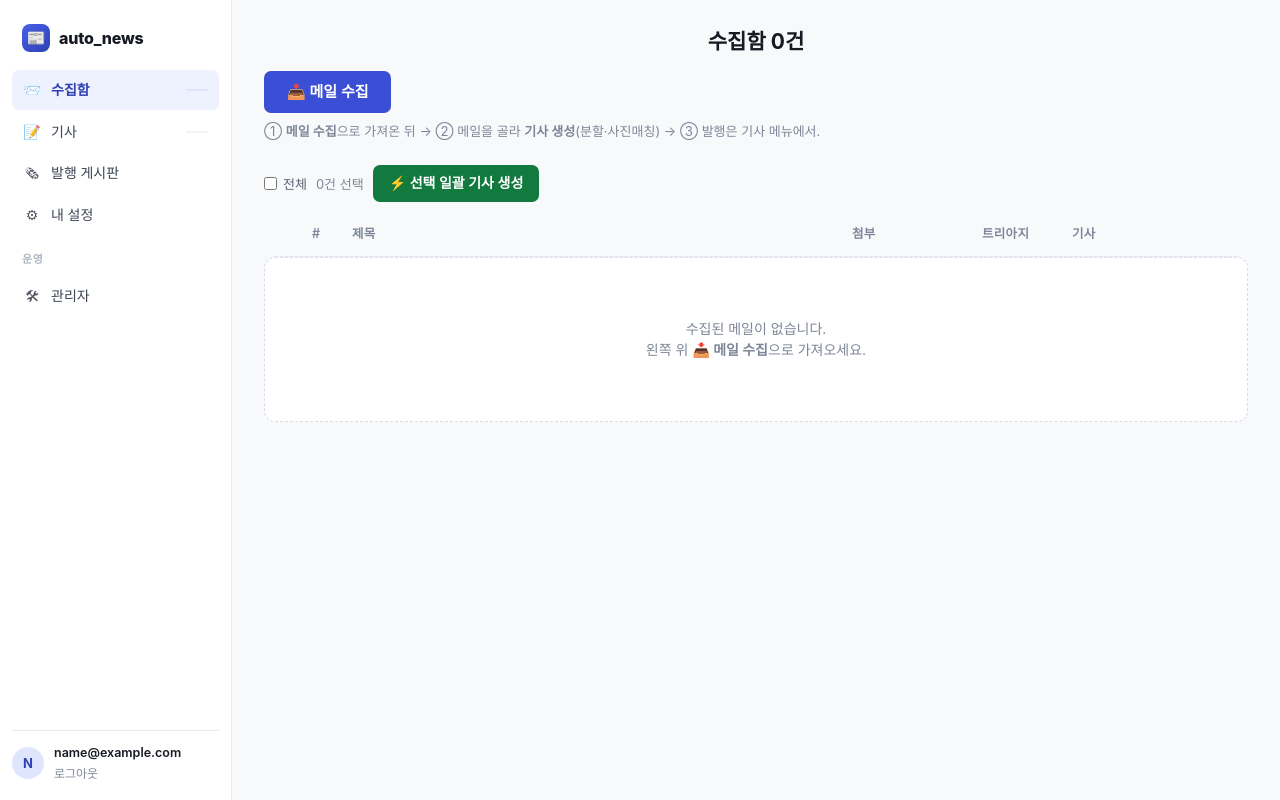
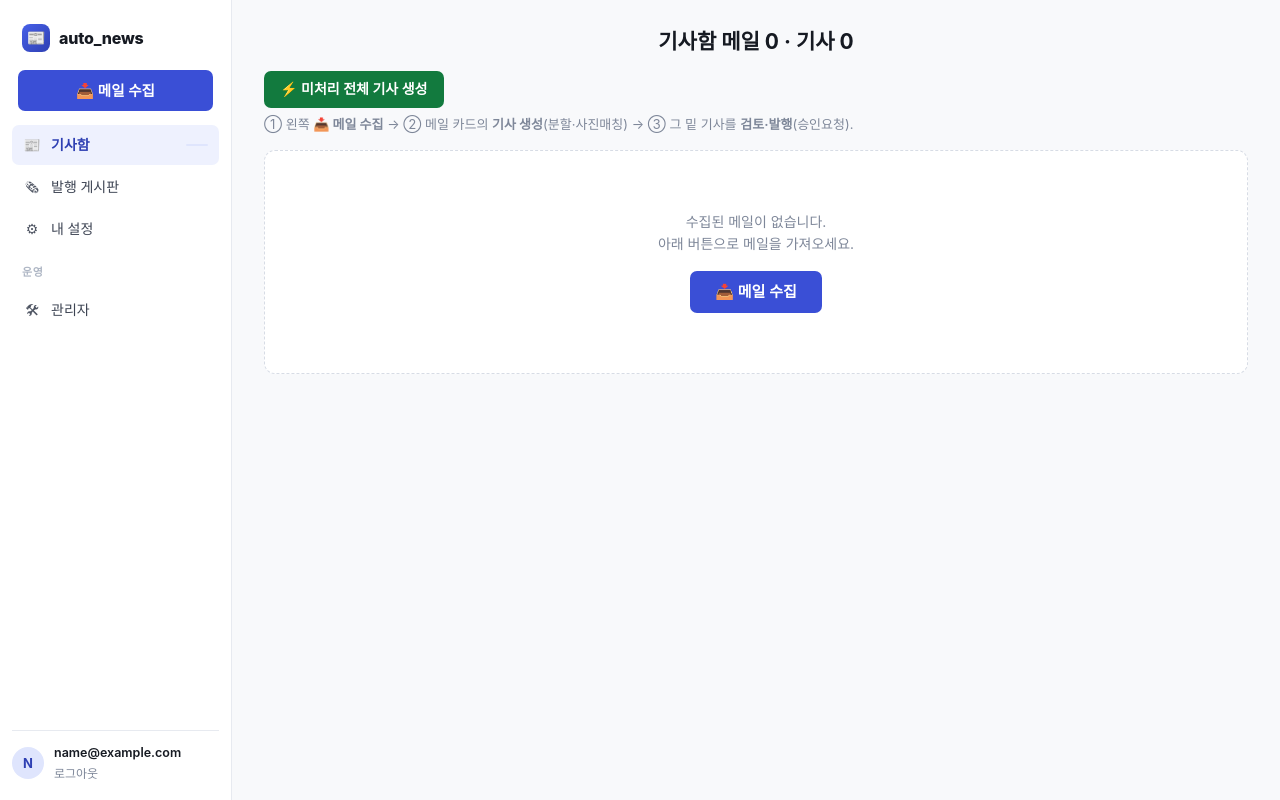
Before and after one commit to scorbito/AutoNews, a FastAPI app: page /inbox in a window 1280 px wide. Run offline with FastAPI, Linux system fonts and the light colour scheme; the visitor is signed in with stand-in values (Sample User, id 1); lists and menus that the app fills with data are empty; some libraries are stand-ins or nearby versions; some web fonts are replaced.

Commit message:
수집함+기사 → '기사함' 통합 + 수집 안정화 + 생성중 표시
UI 통합:
- 수집함/기사 → 기사함 한 페이지(/inbox): 메일 카드 + 그 밑 생성 기사
- 선택 충돌 해결: 생성=메일 버튼 / 검토·발행=카드 내 기사
- 메일 수집 버튼을 사이드바 상단(파랑)으로 이동, 빈 상태에도 수집 버튼
- '미처리 전체 기사 생성' 추가, 사이드바 단일 메뉴 + 개수
- 기사 상세 저장·검토·발행 한 줄 정렬(form 속성)
- CSS 캐시 버스팅(app.css?v=mtime)

수집 안정화(버그픽스):
- 저장소 키 ASCII 안전화(@/한글 → _) — Supabase InvalidKey(400) 해결
- 첨부 1건 실패해도 나머지 계속(메시지별 try/except) — '1건만 수집' 해결

생성중 표시:
- jobs.target(처리중 메시지 id) 마이그레이션
- 생성/재생성 클릭 즉시 + 새로고침 후에도 해당 카드 '⟳ 생성중…' 표시

기타: scripts/reset_messages.py(개발용 테넌트 초기화)

Co-Authored-By: Claude Opus 4.8 <noreply@anthropic.com>

```diff
--- /dev/null
+++ b/db/migrate_jobs_target.sql
@@ -0,0 +1,2 @@
+-- 작업이 처리 중인 대상 메시지 id 목록(쉼표) — 기사함에서 '생성중' 카드 표시용
+ALTER TABLE jobs ADD COLUMN IF NOT EXISTS target TEXT DEFAULT '';
--- a/db/schema_postgres.sql
+++ b/db/schema_postgres.sql
@@ -170,6 +170,7 @@ CREATE TABLE jobs (
   total       INTEGER NOT NULL DEFAULT 0,
   done        INTEGER NOT NULL DEFAULT 0,
   message     TEXT DEFAULT '',
+  target      TEXT DEFAULT '',                 -- 처리 중인 메시지 id 목록(쉼표) — '생성중' 표시용
   created_at  TIMESTAMPTZ DEFAULT now(),
   updated_at  TIMESTAMPTZ DEFAULT now()
 );
--- a/src/aute_news/pipeline.py
+++ b/src/aute_news/pipeline.py
@@ -24,7 +24,9 @@ _DOC_FORMATS = ("hwp", "hwpx", "pdf", "docx", "doc")
 
 
 def _safe(s: str) -> str:
-    return "".join(c if c.isalnum() or c in "._-" else "_" for c in (s or ""))[:80]
+    # 저장소 키용 ASCII-안전(한글/@ 등은 '_'). isalnum()은 한글도 True라 ASCII로 한정.
+    return "".join(c if (c.isascii() and (c.isalnum() or c in "._-")) else "_"
+                   for c in (s or ""))[:80] or "file"
 
 
 def _mode() -> str:
--- a/src/aute_news/web/app.py
+++ b/src/aute_news/web/app.py
@@ -45,6 +45,17 @@ def _nav_counts(request: Request) -> dict:
 
 
 templates.env.globals["nav_counts"] = _nav_counts
+
+
+def _static_ver() -> str:
+    """app.css 수정시각 → 캐시 버스팅 버전(브라우저가 옛 CSS 캐시하는 문제 방지)."""
+    try:
+        return str(int((BASE / "static" / "app.css").stat().st_mtime))
+    except OSError:
+        return "1"
+
+
+templates.env.globals["static_ver"] = _static_ver()
 
 STATUS_LABEL = {None: "미생성", "draft": "초안", "reviewed": "검토완료", "published": "발행됨"}
 ASTATUS = {None: "-", "split": "분할됨", "drafted": "초안",
@@ -284,17 +295,9 @@ def _group_by_email(arts: list) -> list:
 
 
 @app.get("/", response_class=HTMLResponse)
-def index(request: Request, status: str = "all"):
-    t = _tenant(request)
-    conn = db.connect()
-    arts = db.list_all_articles(conn, status, tenant_id=t)
-    counts = db.article_status_counts(conn, tenant_id=t)
-    conn.close()
-    return templates.TemplateResponse(
-        request, "articles.html",
-        {"groups": _group_by_email(arts), "total": len(arts),
-         "astatus": ASTATUS, "filters": AFILTERS, "counts": counts,
-         "active": status, "cats": CATEGORY_CODES, "email": request.session.get("email")})
+def index(request: Request):
+    # 수집함+기사 통합 → 기사함(/inbox) 하나로
+    return RedirectResponse("/inbox", status_code=303)
 
 
 @app.post("/articles/bulk")
@@ -310,18 +313,31 @@ def articles_bulk(request: Request, action: str = Form(...),
         for aid in ids:
             publish_article(conn, aid, tenant_id=t)
     conn.close()
-    return RedirectResponse("/", status_code=303)
+    return RedirectResponse("/inbox", status_code=303)
 
 
 @app.get("/inbox", response_class=HTMLResponse)
 def inbox(request: Request, msg: str = ""):
-    """수집함 — 수집된 메일을 하나씩 골라 기사 생성(처리)."""
+    """기사함 — 수집 메일 + 그 메일이 생성한 기사를 한 화면에."""
     t = _tenant(request)
     conn = db.connect()
     msgs = db.list_messages(conn, tenant_id=t)
+    arts = db.list_all_articles(conn, "all", tenant_id=t)
+    active = db.active_job(conn, t)
     conn.close()
+    # 현재 처리 중인 메시지 id(있으면 그 카드 버튼을 '생성중'으로)
+    processing_ids = set()
+    if active and active["kind"] == "process" and active["target"]:
+        processing_ids = {int(x) for x in active["target"].split(",") if x.strip().isdigit()}
+    by_msg: dict = {}
+    for a in arts:
+        by_msg.setdefault(a["email_id"], []).append(a)
+    for m in msgs:
+        m["articles"] = by_msg.get(m["id"], [])
     return templates.TemplateResponse(
-        request, "inbox.html", {"msgs": msgs, "msg": msg})
+        request, "inbox.html",
+        {"msgs": msgs, "msg": msg, "total_arts": len(arts), "processing_ids": processing_ids,
+         "astatus": ASTATUS, "cats": CATEGORY_CODES})
 
 
 @app.get("/messages/{message_id}", response_class=HTMLResponse)
@@ -387,14 +403,15 @@ def _run_process(ids: list[int], tenant_id: int, job_id: int) -> None:
         conn.close()
 
 
-def _start_job(request: Request, kind: str, total: int, message: str):
+def _start_job(request: Request, kind: str, total: int, message: str, target: str = ""):
     """진행 중 작업이 있으면 막고, 없으면 job 생성. (job_id, busy) 반환."""
     t = _tenant(request)
     conn = db.connect()
     if db.active_job(conn, t):
         conn.close()
         return None, True
-    job_id = db.create_job(conn, t, request.session.get("user_id"), kind, total=total, message=message)
+    job_id = db.create_job(conn, t, request.session.get("user_id"), kind,
+                           total=total, message=message, target=target)
     conn.close()
     return job_id, False
 
@@ -415,7 +432,8 @@ def messages_bulk_process(request: Request, background: BackgroundTasks,
     """선택한 메일들을 백그라운드로 일괄 기사 생성."""
     if not ids:
         return RedirectResponse("/inbox", status_code=303)
-    job_id, busy = _start_job(request, "process", len(ids), "기사 생성 준비 중…")
+    job_id, busy = _start_job(request, "process", len(ids), "기사 생성 준비 중…",
+                              target=",".join(str(i) for i in ids))
     if busy:
         return RedirectResponse("/inbox?msg=이미 처리 중인 작업이 있습니다", status_code=303)
     background.add_task(_run_process, list(ids), _tenant(request), job_id)
@@ -425,10 +443,34 @@ def messages_bulk_process(request: Request, background: BackgroundTasks,
 @app.post("/messages/{message_id}/process")
 def message_process(request: Request, message_id: int, background: BackgroundTasks):
     """메일 1건을 백그라운드로 처리."""
-    job_id, busy = _start_job(request, "process", 1, "기사 생성 중…")
+    job_id, busy = _start_job(request, "process", 1, "기사 생성 중…", target=str(message_id))
     if busy:
         return RedirectResponse("/inbox?msg=이미 처리 중인 작업이 있습니다", status_code=303)
     background.add_task(_run_process, [message_id], _tenant(request), job_id)
+    return RedirectResponse("/inbox", status_code=303)
+
+
+@app.post("/messages/process-all")
+def messages_process_all(request: Request, background: BackgroundTasks):
+    """아직 기사 안 만든 메일 전체를 백그라운드로 일괄 생성."""
+    t = _tenant(request)
+    conn = db.connect()
+    rows = conn.execute(
+        """SELECT m.id FROM messages m WHERE m.tenant_id=? AND NOT EXISTS (
+               SELECT 1 FROM articles ar JOIN attachments a ON a.id=ar.attachment_id
+               WHERE a.message_pk=m.id) ORDER BY m.id""", (t,)).fetchall()
+    ids = [r["id"] for r in rows]
+    if not ids:
+        conn.close()
+        return RedirectResponse("/inbox?msg=처리할 미처리 메일이 없습니다", status_code=303)
+    if db.active_job(conn, t):
+        conn.close()
+        return RedirectResponse("/inbox?msg=이미 처리 중인 작업이 있습니다", status_code=303)
+    job_id = db.create_job(conn, t, request.session.get("user_id"), "process",
+                           total=len(ids), message="미처리 메일 기사 생성 준비 중…",
+                           target=",".join(str(i) for i in ids))
+    conn.close()
+    background.add_task(_run_process, ids, t, job_id)
     return RedirectResponse("/inbox", status_code=303)
 
 
--- a/src/aute_news/web/static/app.css
+++ b/src/aute_news/web/static/app.css
@@ -64,6 +64,8 @@ h1,h2,h3,h4 { color: var(--gray-900); line-height: 1.3; }
   width: 28px; height: 28px; border-radius: 8px; display: grid; place-items: center;
   background: linear-gradient(135deg, var(--brand-500), var(--brand-700)); color:#fff; font-size:15px;
 }
+.sidebar .collect { margin: 4px 6px 10px; }
+.sidebar .collect button { width: 100%; padding: 11px; font-size: 14.5px; }
 .nav { display: flex; flex-direction: column; gap: 2px; margin-top: 4px; }
 .nav-label {
   font-size: 11px; font-weight: 700; color: var(--gray-400); text-transform: uppercase;
@@ -201,6 +203,23 @@ pre { white-space: pre-wrap; word-break: break-word; font-family: inherit; line-
   border: 1px dashed var(--gray-300); border-radius: var(--r-md);
 }
 
+/* ── 기사함 메일 카드 ────────────────────────────────── */
+.msg-card { margin-bottom: 14px; padding: 0; overflow: hidden; }
+.msg-head {
+  display: flex; justify-content: space-between; align-items: flex-start; gap: 12px;
+  padding: 13px 16px; background: var(--gray-50); border-bottom: 1px solid var(--border);
+}
+.msg-card:last-child { margin-bottom: 0; }
+.msg-info { min-width: 0; }
+.msg-subj { font-weight: 600; color: var(--gray-900); }
+.msg-subj:hover { color: var(--brand-700); }
+.msg-meta { font-size: 12px; margin-top: 3px; }
+.msg-actions { flex: none; gap: 6px; }
+.msg-arts { border-radius: 0; }
+.msg-arts td { padding: 10px 16px; }
+.msg-arts tbody tr:hover td { background: var(--brand-50); }
+.msg-empty { padding: 14px 16px; font-size: 13px; }
+
 /* ── 백그라운드 작업 진행 배너 ───────────────────────── */
 .job-banner {
   display: flex; align-items: center; gap: 12px; padding: 12px 16px;
@@ -214,6 +233,11 @@ pre { white-space: pre-wrap; word-break: break-word; font-family: inherit; line-
   border: 2px solid #c9d3fb; border-top-color: var(--brand-600); animation: spin .7s linear infinite;
 }
 @keyframes spin { to { transform: rotate(360deg); } }
+.btn-spin {
+  display: inline-block; width: 12px; height: 12px; vertical-align: -1px; border-radius: 50%;
+  border: 2px solid rgba(255,255,255,.45); border-top-color: #fff; animation: spin .7s linear infinite;
+}
+button[disabled] { opacity: .8; cursor: default; }
 .job-bar { flex: 1; min-width: 80px; height: 6px; background: var(--gray-200); border-radius: 999px; overflow: hidden; }
 .job-fill { height: 100%; width: 0; background: var(--brand-600); transition: width .3s; }
 
@@ -225,6 +249,8 @@ pre { white-space: pre-wrap; word-break: break-word; font-family: inherit; line-
     overflow-x: auto; padding: 10px; gap: 6px;
   }
   .brand { padding: 6px 8px; }
+  .sidebar .collect { margin: 0; }
+  .sidebar .collect button { width: auto; padding: 9px 14px; }
   .nav { flex-direction: row; margin: 0; }
   .nav-label, .sidebar .spacer { display: none; }
   .userbox { border-top: 0; border-left: 1px solid var(--border); padding: 0 0 0 10px; margin: 0; }
--- a/src/aute_news/web/templates/base.html
+++ b/src/aute_news/web/templates/base.html
@@ -7,7 +7,7 @@
   <link rel="preconnect" href="https://cdn.jsdelivr.net">
   <link rel="stylesheet"
         href="https://cdn.jsdelivr.net/gh/orioncactus/pretendard@v1.3.9/dist/web/variable/pretendardvariable.min.css">
-  <link rel="stylesheet" href="/static/app.css">
+  <link rel="stylesheet" href="/static/app.css?v={{ static_ver }}">
   {% block head %}{% endblock %}
 </head>
 <body>
@@ -17,13 +17,14 @@
     <aside class="sidebar">
       <a href="/inbox" class="brand"><span class="logo">📰</span> auto_news</a>
 
+      <form method="post" action="/collect" class="collect">
+        <button type="submit">📥 메일 수집</button>
+      </form>
+
       <nav class="nav">
-        <a href="/inbox" class="nav-item {% if p.startswith('/inbox') or p.startswith('/messages') %}active{% endif %}">
-          <span class="ico">📨</span> 수집함
+        <a href="/inbox" class="nav-item {% if p == '/' or p.startswith('/inbox') or p.startswith('/messages') or p.startswith('/a/') %}active{% endif %}">
+          <span class="ico">📰</span> 기사함
           {% if nc.messages is defined %}<span class="nav-count">{{ nc.messages }}</span>{% endif %}</a>
-        <a href="/" class="nav-item {% if p == '/' or p.startswith('/a/') %}active{% endif %}">
-          <span class="ico">📝</span> 기사
-          {% if nc.articles is defined %}<span class="nav-count">{{ nc.articles }}</span>{% endif %}</a>
         <a href="/board" class="nav-item {% if p.startswith('/board') %}active{% endif %}">
           <span class="ico">🗞</span> 발행 게시판</a>
         <a href="/settings" class="nav-item {% if p.startswith('/settings') %}active{% endif %}">
--- a/src/aute_news/web/templates/inbox.html
+++ b/src/aute_news/web/templates/inbox.html
@@ -1,7 +1,8 @@
 {% extends "base.html" %}
-{% block title %}수집함{% endblock %}
+{% block title %}기사함{% endblock %}
 {% block body %}
-<h2 style="text-align:center; margin:0 0 16px;">수집함 <span class="sub">{{ msgs|length }}건</span></h2>
+<h2 style="text-align:center; margin:0 0 16px;">
+  기사함 <span class="sub">메일 {{ msgs|length }} · 기사 {{ total_arts }}</span></h2>
 {% if msg %}<p class="block">{{ msg }}</p>{% endif %}
 
 <div id="jobBanner" class="job-banner" style="display:none;">
@@ -9,70 +10,80 @@
   <span id="jobMsg">처리 중…</span>
   <div id="jobBar" class="job-bar" style="display:none;"><div id="jobFill" class="job-fill"></div></div>
 </div>
-<div class="row" style="gap:14px;">
-  <form method="post" action="/collect">
-    <button type="submit" style="padding:11px 22px; font-size:15px;">📥 메일 수집</button>
+
+<div class="row" style="gap:10px; margin-bottom:6px;">
+  <form method="post" action="/messages/process-all">
+    <button type="submit" class="green">⚡ 미처리 전체 기사 생성</button>
   </form>
 </div>
-<p class="muted" style="margin:8px 0 14px;">
-  ① <b>메일 수집</b>으로 가져온 뒤 → ② 메일을 골라 <b>기사 생성</b>(분할·사진매칭) → ③ 발행은 기사 메뉴에서.</p>
+<p class="muted" style="margin:6px 0 16px;">
+  ① 왼쪽 <b>📥 메일 수집</b> → ② 메일 카드의 <b>기사 생성</b>(분할·사진매칭) → ③ 그 밑 기사를 <b>검토·발행</b>(승인요청).</p>
 
-<form method="post" action="/messages/bulk-process"
-      onsubmit="this.querySelector('#bulkbtn').textContent='처리중… (선택 메일 수만큼 시간이 걸려요)'; this.querySelector('#bulkbtn').disabled=true;">
-  <div class="row" style="position:sticky; top:0; background:var(--bg); padding:10px 0; z-index:5;">
-    <label style="font-weight:normal; display:inline-flex; align-items:center; gap:6px; margin:0;">
-      <input type="checkbox" id="checkall" style="margin:0;"> 전체</label>
-    <span class="muted" id="selcount">0건 선택</span>
-    <button type="submit" id="bulkbtn" class="green">⚡ 선택 일괄 기사 생성</button>
+{% for m in msgs %}
+<div class="card msg-card">
+  <div class="msg-head">
+    <div class="msg-info">
+      <a href="/messages/{{ m.id }}" class="msg-subj">📧 {{ m.subject or '(제목 없음)' }}</a>
+      <div class="muted msg-meta">
+        {{ m.sender }} · {{ m.date }} ·
+        {% if m.att_count %}{{ m.att_formats }} ({{ m.att_count }}){% else %}본문{% endif %}
+        {% if m.img_count %} · 📷 {{ m.img_count }}{% endif %}
+        {% if m.pipeline %} · <span class="tag s-draft">{{ m.pipeline }}</span>{% endif %}
+      </div>
+    </div>
+    <div class="msg-actions row">
+      {% if m.id in processing_ids %}
+        <button type="button" class="green sm" disabled><span class="btn-spin"></span> 생성중…</button>
+      {% elif m.articles %}
+        <form method="post" action="/messages/{{ m.id }}/process" class="gen-form">
+          <button type="submit" class="gray sm">↻ 재생성</button></form>
+        <form method="post" action="/articles/bulk">
+          {% for a in m.articles %}<input type="hidden" name="ids" value="{{ a.id }}">{% endfor %}
+          <button type="submit" class="secondary sm" name="action" value="review">✓ 검토완료</button>
+          <button type="submit" class="publish sm" name="action" value="publish">🚀 발행</button>
+        </form>
+      {% else %}
+        <form method="post" action="/messages/{{ m.id }}/process" class="gen-form">
+          <button type="submit" class="green sm">⚡ 기사 생성</button></form>
+      {% endif %}
+    </div>
   </div>
 
-  <table>
-    <thead><tr>
-      <th style="width:34px;"></th><th style="width:40px;">#</th><th>제목</th><th style="width:130px;">첨부</th>
-      <th style="width:90px;">트리아지</th><th style="width:80px;">기사</th><th style="width:110px;"></th>
-    </tr></thead>
+  {% if m.articles %}
+  <table class="msg-arts">
     <tbody>
-    {% for m in msgs %}
+    {% for a in m.articles %}
       <tr>
-        <td><input type="checkbox" class="sel" name="ids" value="{{ m.id }}"></td>
-        <td class="muted">{{ m.id }}</td>
-        <td>
-          <div><a href="/messages/{{ m.id }}">{{ m.subject or '(제목 없음)' }}</a></div>
-          <div class="muted" style="font-size:12px;">{{ m.sender }} · {{ m.date }}</div>
-        </td>
-        <td class="muted" style="font-size:12px;">
-          {% if m.att_count %}{{ m.att_formats }} ({{ m.att_count }}){% else %}본문{% endif %}
-          {% if m.img_count %}<br>📷 {{ m.img_count }}{% endif %}
-        </td>
-        <td>{% if m.pipeline %}<span class="tag s-draft">{{ m.pipeline }}</span>{% else %}<span class="muted">–</span>{% endif %}</td>
-        <td>
-          {% if m.art_count %}<a href="/?status=all">기사 {{ m.art_count }}건</a>{% else %}<span class="muted">0</span>{% endif %}
-        </td>
-        <td>
-          <!-- 개별 처리(formaction으로 같은 폼 안에서) -->
-          <button type="submit" formaction="/messages/{{ m.id }}/process" class="{% if m.art_count %}gray{% else %}green{% endif %}"
-                  style="font-size:12px; padding:5px 10px;">
-            {% if m.art_count %}↻ 재생성{% else %}⚡ 생성{% endif %}</button>
-        </td>
+        <td class="muted" style="width:30px;">{{ a.sequence_number }}</td>
+        <td><a href="/a/{{ a.id }}">{{ a.headline or a.title or '(미생성)' }}</a></td>
+        <td class="muted" style="width:96px;">{{ cats.get(a.category_code, a.category_code or '-') }}</td>
+        <td class="muted" style="width:60px;">{% if a.photo_count %}📷 {{ a.photo_count }}{% else %}–{% endif %}</td>
+        <td style="width:96px;"><span class="tag s-{{ a.status }}">{{ astatus[a.status] }}</span></td>
       </tr>
     {% endfor %}
     </tbody>
   </table>
-</form>
+  {% else %}
+  <div class="muted msg-empty">아직 기사를 만들지 않았습니다 — <b>⚡ 기사 생성</b>을 누르세요.</div>
+  {% endif %}
+</div>
+{% endfor %}
+
 {% if not msgs %}
-<div class="empty">수집된 메일이 없습니다.<br>왼쪽 위 <b>📥 메일 수집</b>으로 가져오세요.</div>
+<div class="empty">
+  수집된 메일이 없습니다.<br>아래 버튼으로 메일을 가져오세요.
+  <form method="post" action="/collect" style="display:block; margin-top:16px;">
+    <button type="submit" style="padding:11px 24px; font-size:15px;">📥 메일 수집</button>
+  </form>
+</div>
 {% endif %}
 
 <script>
-  const boxes = () => Array.from(document.querySelectorAll('.sel'));
-  const count = () => {
-    document.getElementById('selcount').textContent =
-      boxes().filter(b => b.checked).length + '건 선택';
-  };
-  document.getElementById('checkall').addEventListener('change', e => {
-    boxes().forEach(b => b.checked = e.target.checked); count();
-  });
-  document.addEventListener('change', e => { if (e.target.classList.contains('sel')) count(); });
+  // 기사 생성/재생성 클릭 즉시 버튼을 '생성중'으로(리다이렉트 전 잠깐) + 더블클릭 방지
+  document.querySelectorAll('.gen-form').forEach(f => f.addEventListener('submit', () => {
+    const b = f.querySelector('button');
+    if (b) { b.disabled = true; b.innerHTML = '<span class="btn-spin"></span> 생성중…'; }
+  }));
 
   // ── 백그라운드 작업 진행상태 폴링 ──
   let wasRunning = false;
--- a/src/aute_news/web/templates/settings.html
+++ b/src/aute_news/web/templates/settings.html
@@ -1,7 +1,7 @@
 {% extends "base.html" %}
 {% block title %}내 설정{% endblock %}
 {% block body %}
-<p><a href="/">← 기사 목록</a></p>
+<p><a href="/inbox">← 기사함</a></p>
 <h2>내 설정 — 메일 · 자동 수집</h2>
 
 {% if welcome %}
@@ -9,7 +9,7 @@
   <strong>🎉 가입을 환영합니다!</strong>
   <p class="muted" style="margin:6px 0 0; line-height:1.7;">
     이제 <b>①</b>에서 수집할 메일 계정을 연결하고, <b>②</b>에서 메일함을 고른 뒤,
-    기사 목록에서 <b>📥 메일 수집</b>으로 시작하세요. 자동 수집은 <b>③</b>에서 켤 수 있습니다.</p>
+    기사함에서 <b>📥 메일 수집</b>으로 시작하세요. 자동 수집은 <b>③</b>에서 켤 수 있습니다.</p>
 </div>
 {% endif %}
 
```
Also changed, not shown: scripts/reset_messages.py (added, +50 -0 lines), src/aute_news/collector.py (+67 -52 lines), src/aute_news/db.py (+4 -4 lines), src/aute_news/web/templates/article_detail.html (+4 -4 lines).
